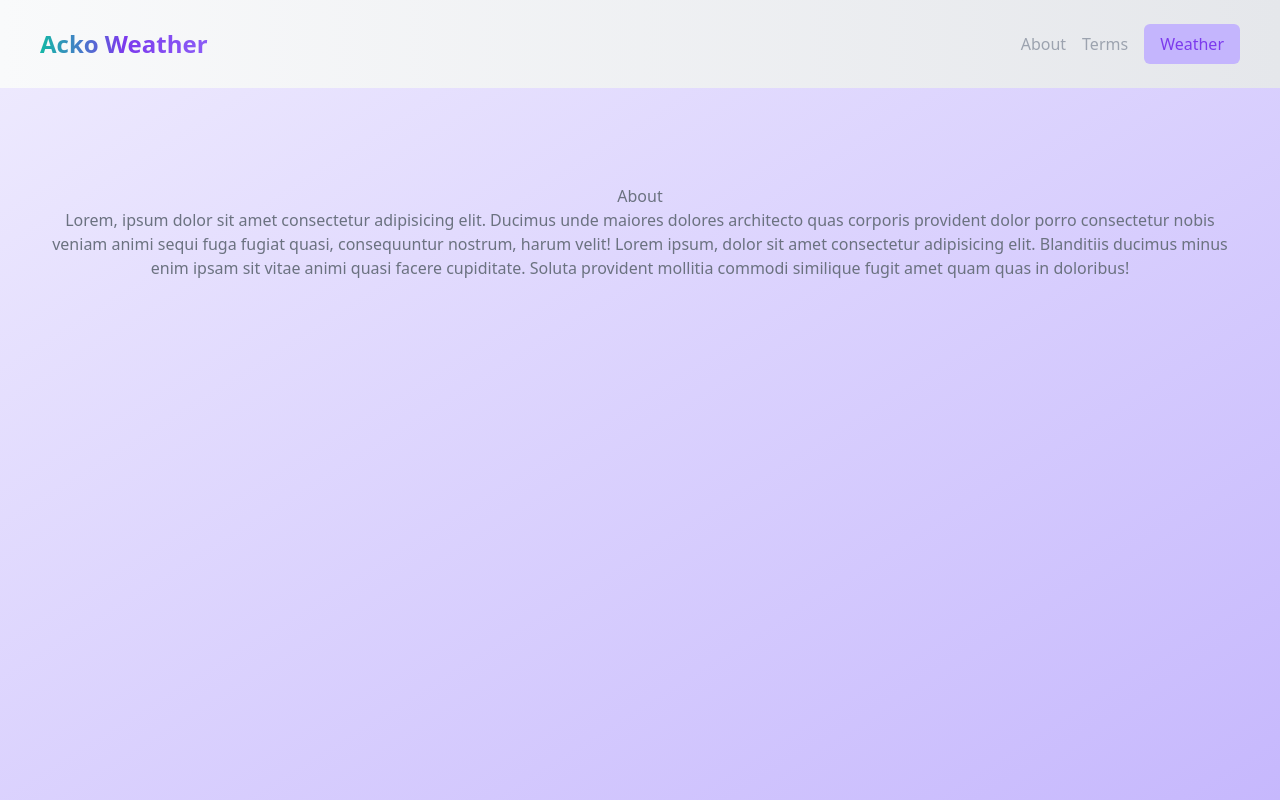
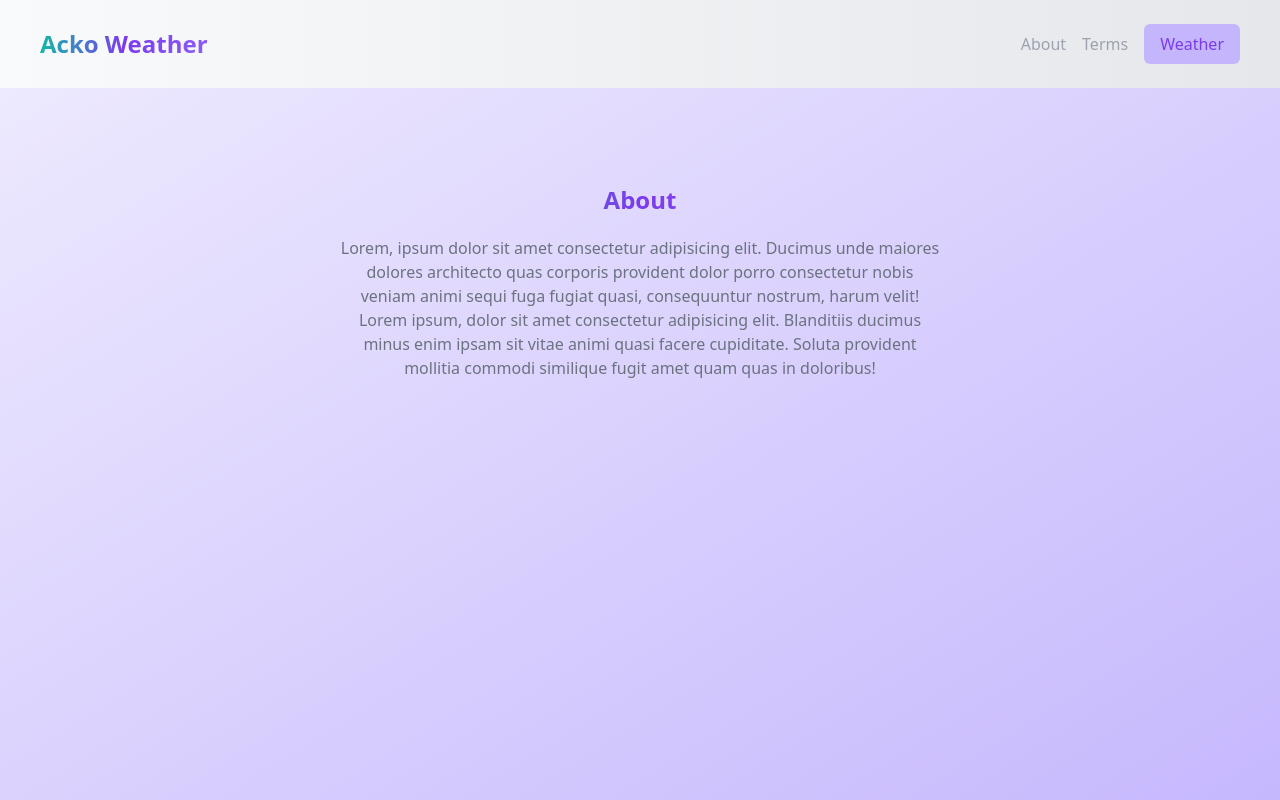
Before and after one commit to iamsomraj/React-Acko-Weather-App, a React (Create React App) app: page /React-Acko-Weather-App/about in a window 1280 px wide. Shown: the top 800 px of the page. Built offline with nearby package versions, Linux system fonts and the light colour scheme.

Commit message:
👌 IMPROVE: container layout with body and heading

```diff
--- a/src/containers/AboutContainer/AboutContainer.tsx
+++ b/src/containers/AboutContainer/AboutContainer.tsx
@@ -3,15 +3,21 @@ import UtilContainer from "../../components/UtilContainer/UtilContainer";
 const AboutContainer = () => {
   return (
     <UtilContainer>
-      <h1>About</h1>
-      <div>
-        Lorem, ipsum dolor sit amet consectetur adipisicing elit. Ducimus unde
-        maiores dolores architecto quas corporis provident dolor porro
-        consectetur nobis veniam animi sequi fuga fugiat quasi, consequuntur
-        nostrum, harum velit! Lorem ipsum, dolor sit amet consectetur
-        adipisicing elit. Blanditiis ducimus minus enim ipsam sit vitae animi
-        quasi facere cupiditate. Soluta provident mollitia commodi similique
-        fugit amet quam quas in doloribus!
+      <div className="flex justify-center items-center">
+        <div className="w-full lg:w-1/2 space-y-5">
+          <div className="text-2xl font-bold text-transparent bg-clip-text bg-gradient-to-r from-teal-500 via-purple-600 to-purple-500">
+            About
+          </div>
+          <div>
+            Lorem, ipsum dolor sit amet consectetur adipisicing elit. Ducimus
+            unde maiores dolores architecto quas corporis provident dolor porro
+            consectetur nobis veniam animi sequi fuga fugiat quasi, consequuntur
+            nostrum, harum velit! Lorem ipsum, dolor sit amet consectetur
+            adipisicing elit. Blanditiis ducimus minus enim ipsam sit vitae
+            animi quasi facere cupiditate. Soluta provident mollitia commodi
+            similique fugit amet quam quas in doloribus!
+          </div>
+        </div>
       </div>
     </UtilContainer>
   );
--- a/src/containers/TermsContainer/TermsContainer.tsx
+++ b/src/containers/TermsContainer/TermsContainer.tsx
@@ -3,11 +3,16 @@ import UtilContainer from "../../components/UtilContainer/UtilContainer";
 const TermsContainer = () => {
   return (
     <UtilContainer>
-      <h1>Terms</h1>
+      <div className="flex justify-center items-center">
+        <div className="w-full lg:w-1/2 space-y-5">
+          <div className="text-2xl font-bold text-transparent bg-clip-text bg-gradient-to-r from-teal-500 via-purple-600 to-purple-500">
+            Terms
+          </div>
           <div>
-        Lorem ipsum dolor sit amet consectetur adipisicing elit. Non vel sequi,
-        iure nihil ipsum ab tempora aliquid! Beatae, harum asperiores aut nihil
-        commodi dolorem fugiat repudiandae saepe quasi velit facere!
+            Lorem ipsum dolor sit amet consectetur adipisicing elit. Non vel
+            sequi, iure nihil ipsum ab tempora aliquid! Beatae, harum asperiores
+            aut nihil commodi dolorem fugiat repudiandae saepe quasi velit
+            facere!
           </div>
           <div>
             Lorem ipsum dolor sit amet consectetur adipisicing elit. Cum culpa
@@ -16,9 +21,10 @@ const TermsContainer = () => {
             laborum delectus sed!
           </div>
           <div>
-        Lorem ipsum dolor sit amet consectetur adipisicing elit. Non vel sequi,
-        iure nihil ipsum ab tempora aliquid! Beatae, harum asperiores aut nihil
-        commodi dolorem fugiat repudiandae saepe quasi velit facere!
+            Lorem ipsum dolor sit amet consectetur adipisicing elit. Non vel
+            sequi, iure nihil ipsum ab tempora aliquid! Beatae, harum asperiores
+            aut nihil commodi dolorem fugiat repudiandae saepe quasi velit
+            facere!
           </div>
           <div>
             Lorem ipsum dolor sit amet consectetur adipisicing elit. Cum culpa
@@ -26,6 +32,8 @@ const TermsContainer = () => {
             nostrum. Impedit accusantium esse ad? Exercitationem ullam eligendi
             laborum delectus sed!
           </div>
+        </div>
+      </div>
     </UtilContainer>
   );
 };
```
Lines whose indentation alone changed are shown as unchanged.
